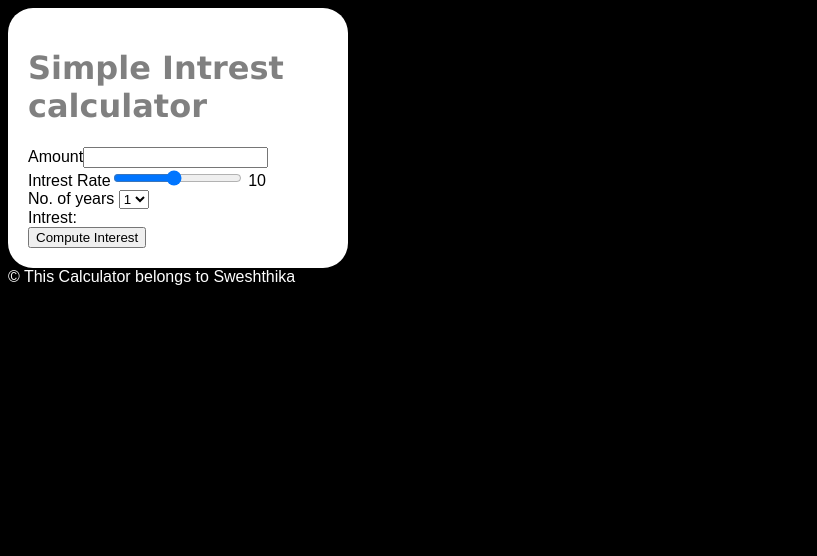
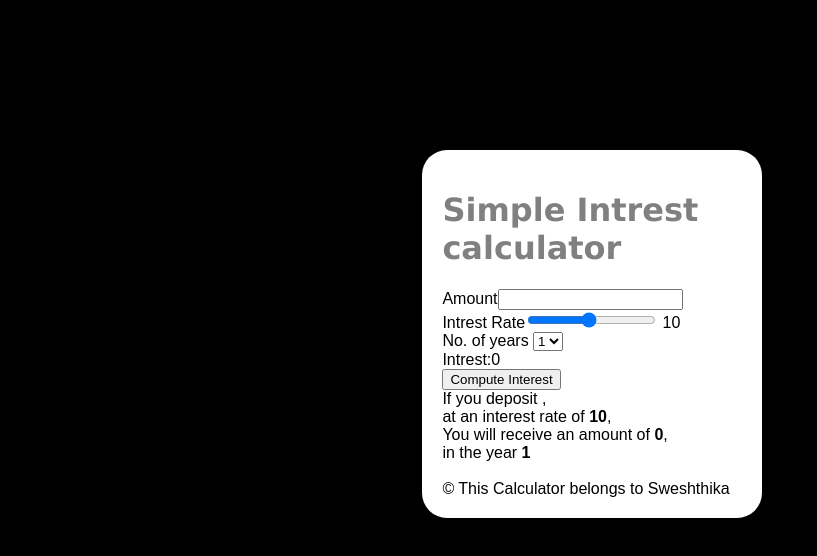
Before and after one commit to subi1212/ibm-project, a plain HTML site: page index.html in a window 1280 px wide. Both pictures are taken after a click on the button "Compute Interest". Shown: the whole page, without its empty margins (0-817 px from the left). Drawn offline with Linux system fonts and the light colour scheme.

Commit message:
Add files via upload

```diff
--- a/index.html
+++ b/index.html
@@ -26,13 +26,17 @@
 
              <button onclick="updateRate()">Compute Interest</button>
              <span id="rate_val"> </span>
-        </div>
-        <footer>
 
-        &#169; This Calculator belongs to Sweshthika
+			<div class="fi-content">
+			<span id="val1"></span><br>
+			<span id="val2"></span><br>
+			<span id="val3"></span><br>
+			<span id="val4"></span><br>
+			</div><br>
 
-
-</footer>
-
+			 <footer>
+			&#169; This Calculator belongs to Sweshthika
+			</footer>
+	   </div>
     </body>
 </html>
--- a/script.js
+++ b/script.js
@@ -1,12 +1,33 @@
-var principal = document.getElementById("principal").value;
-var rate = document.getElementById("rate").value;
-var years = document.getElementById("years").value;
-
-var interest = principal * years * rate /100;
-var year = new Date().getFullYear()+parseInt(years);
 
 function updateRate()
 {
+	var principal = document.getElementById("principal").value;
+	var rate = document.getElementById("rate").value;
+	var years = document.getElementById("years").value;
+
+	var interest = principal * years * rate /100;
+	var year = new Date().getFullYear()+parseInt(years);
+
     var rateval = document.getElementById("rate").value;
-    document.getElementById("rate_val").innerText=rateval;
+    document.getElementById("result").innerHTML=interest;
+
+
+	document.getElementById("rate_val").innerHTML=rate;
+	/*
+	document.getElementById("val1").innerHTML=principal;
+	document.getElementById("val2").innerHTML=rate;
+	document.getElementById("val3").innerHTML=interest*principal;
+	document.getElementById("val4").innerHTML=year; */
+
+	document.getElementById("val1").innerHTML="If you deposit <b>"+principal+"</b>,";
+	document.getElementById("val2").innerHTML="at an interest rate of <b>"+rate+"</b>,";
+	document.getElementById("val3").innerHTML="You will receive an amount of <b>"+interest*principal+"</b>,";
+	document.getElementById("val4").innerHTML="in the year <b>"+years+"</b>";
+
+
+
+
+
+
+
 }
--- a/styles.css
+++ b/styles.css
@@ -12,5 +12,10 @@ h1{
     width:300px;
     padding:20px;
     border-radius:25px;
-    align:center;
+    position:absolute;
+	left:33%;
+	top:150px;
 }
+.fi-content{
+	display:hidden;
+}
```
